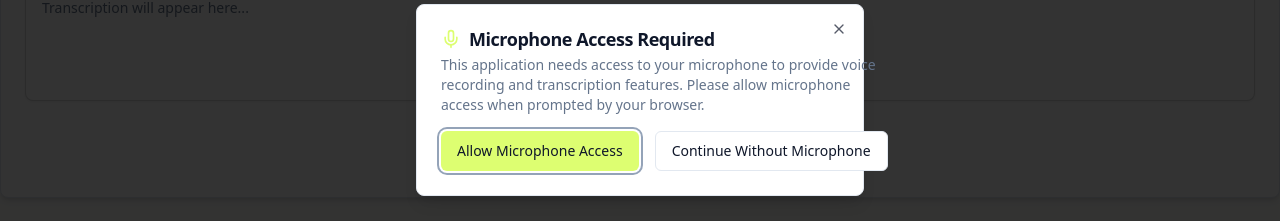
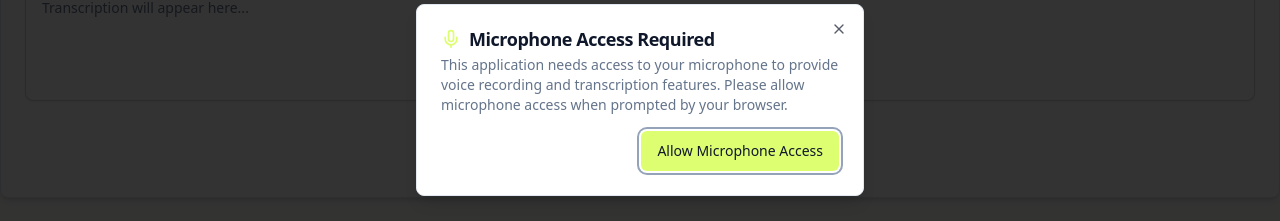
Before and after one commit to healthflex-in/clinician-agent-FE-v2, a React (Vite) app: page /1/1/1 in a window 1280 px wide. Shown: the part 300-521 px from the top of the page. Built offline with nearby package versions, Linux system fonts and the light colour scheme; no server answers.

Commit message:
feat: fix

```diff
--- a/src/pages/FormPage.tsx
+++ b/src/pages/FormPage.tsx
@@ -159,17 +159,6 @@ const FormPage = () => {
         variant: 'destructive',
       });
     }
-  };
-
-  // Handle continuing without microphone
-  const handleContinueWithoutMicrophone = () => {
-    setMicrophonePermission('denied');
-    setShowPermissionDialog(false);
-    toast({
-      title: 'Continuing without microphone',
-      description: 'Voice recording features will be disabled',
-      variant: 'destructive',
-    });
   };
 
   // Create agent report on initial load - only after permission is checked
@@ -822,13 +811,6 @@ const FormPage = () => {
               >
                 Allow Microphone Access
               </Button>
-              <Button
-                variant="outline"
-                onClick={handleContinueWithoutMicrophone}
-                className="w-full sm:w-auto"
-              >
-                Continue Without Microphone
-              </Button>
             </DialogFooter>
           </DialogContent>
         </Dialog>
```
